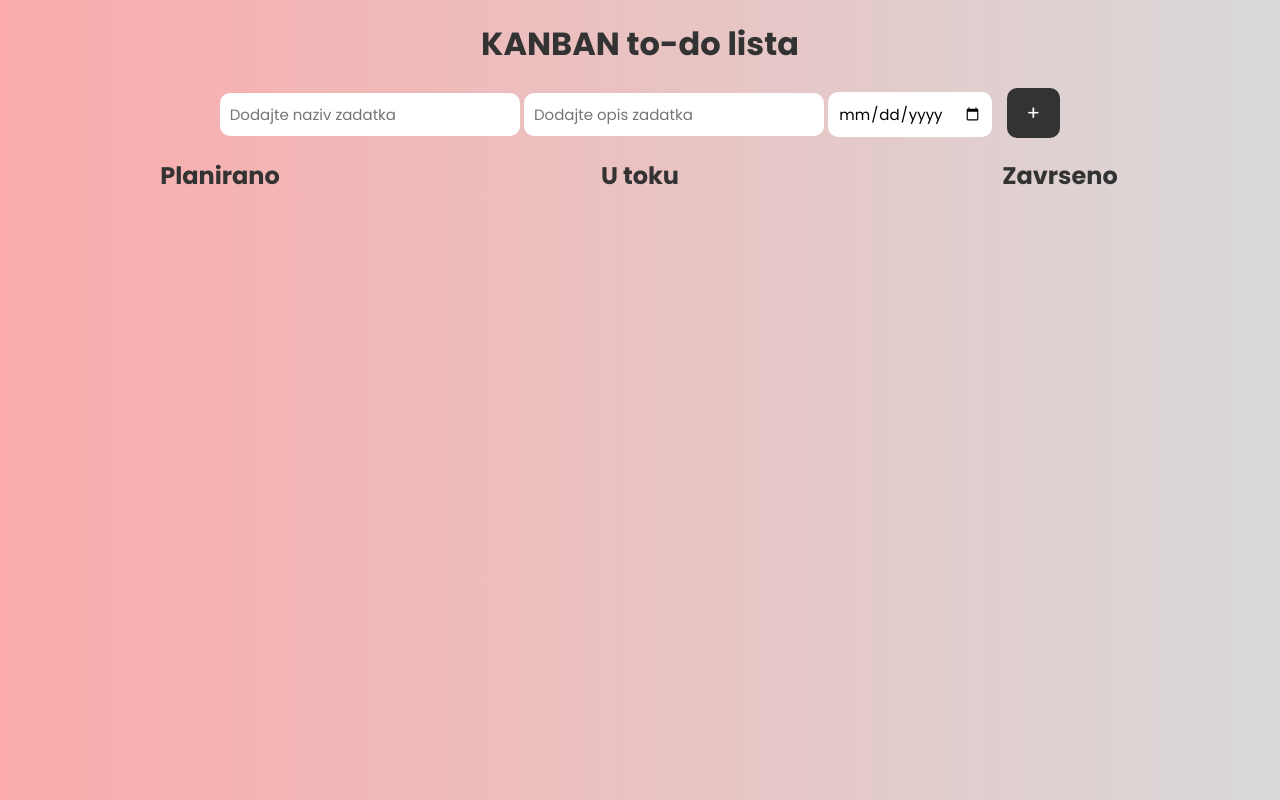
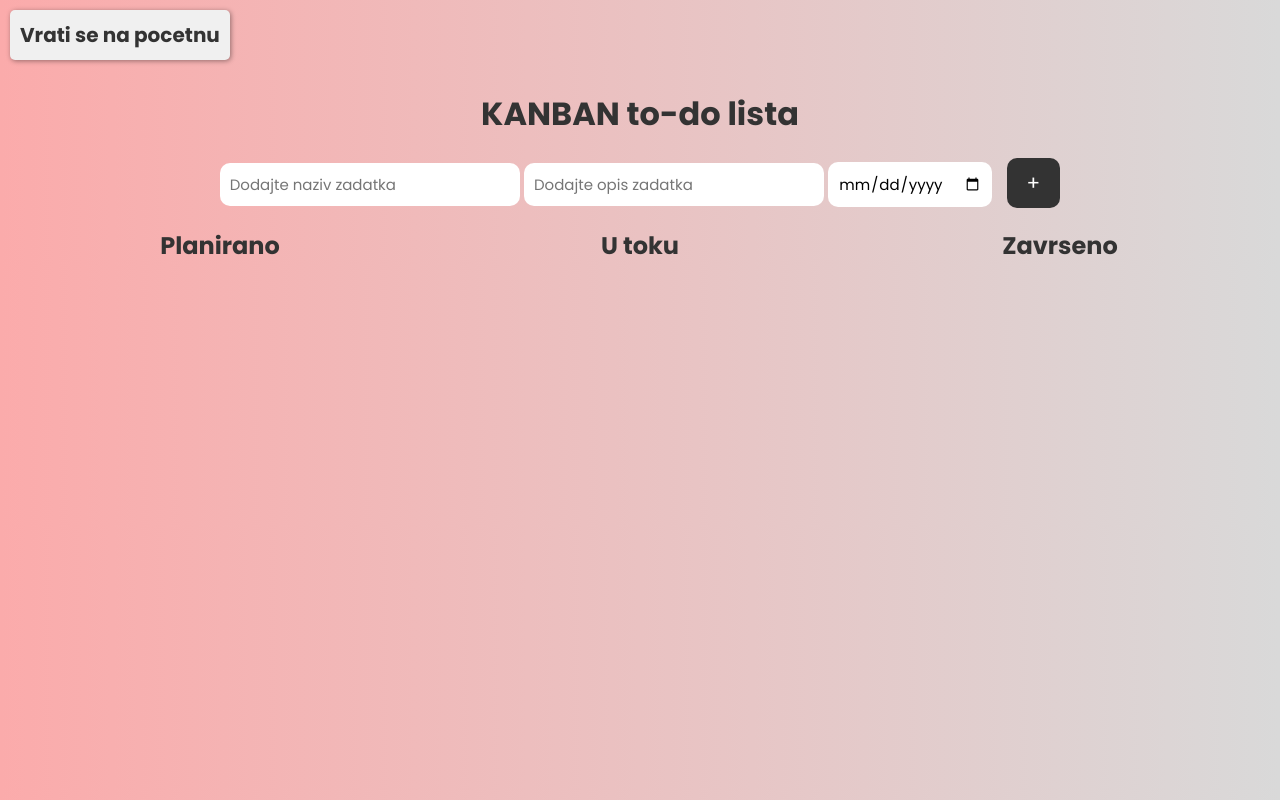
Before and after one commit to stefannmikiic/mini_js_aplikacije, a plain HTML site: page todo.html in a window 1280 px wide. Drawn offline with Linux system fonts and the light colour scheme.

Commit message:
povezano sa index stranicom

```diff
--- a/css/todo.css
+++ b/css/todo.css
@@ -75,3 +75,24 @@ h1{
     font-weight: bold;
     color: #555;
 }
+
+a{
+    text-decoration: none;
+    color: #333;
+    font-size: 20px;
+    padding: 10px;
+    border-radius: 5px;
+    background-color: #f0f0f0;
+    box-shadow: 1px 1px 5px rgba(0,0,0,0.4);
+    font-weight: bold;
+
+}
+#pocetna{
+    width: 80%;
+    padding: 10px;
+
+    align-items: left;
+    text-align: left;
+    display: flex;
+    justify-content:left;
+}
--- a/todo.html
+++ b/todo.html
@@ -11,6 +11,9 @@
     <link rel="stylesheet" href="css/todo.css">
 </head>
 <body>
+        <div id="pocetna">
+        <a href="index.html">Vrati se na pocetnu</a>
+    </div>
         <h1>KANBAN to-do lista</h1>
 
         <div class="taskForma">
```
Also changed, not shown: index.html (+1 -0 lines).
